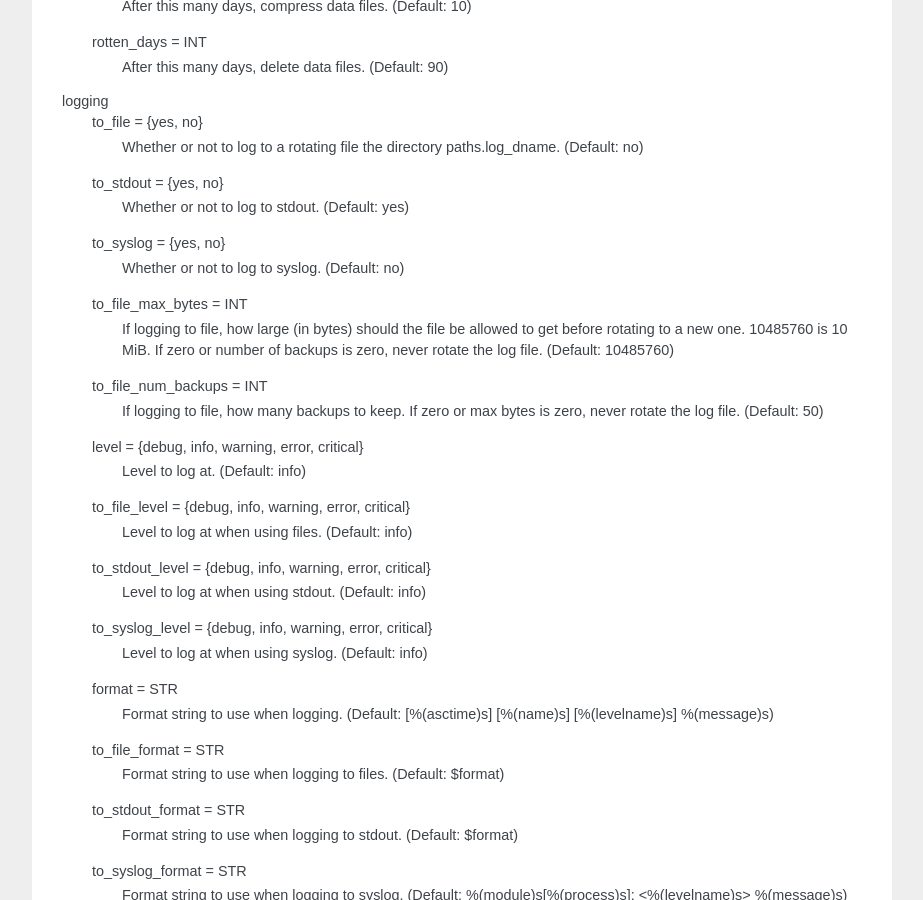
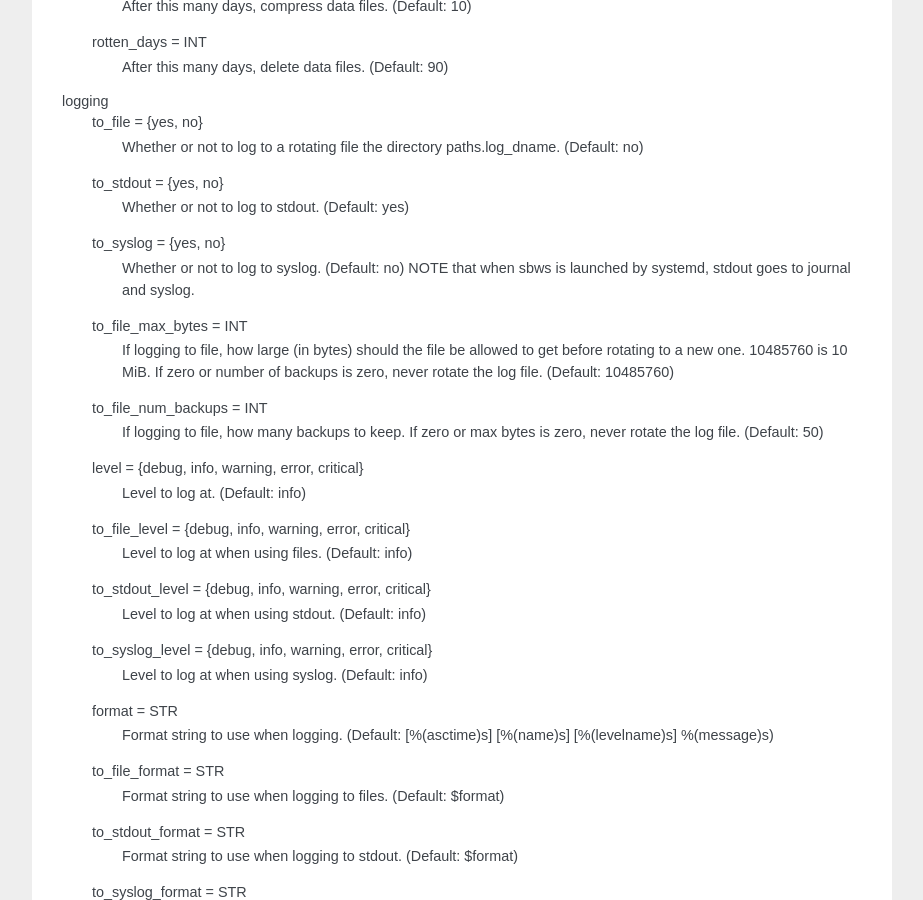
Before and after one commit to torproject/sbws, a Sphinx documentation site: the page built from docs/source/man_sbws.ini.rst, in a window 1280 px wide and 900 px high, scrolled down 2702 px. Shown: the whole window, without its empty margins (198-1121 px from the left). Built offline with Sphinx 7.4.7, drawn with Linux system fonts in a browser that asks for light colours; formulas are drawn with MathJax 3.

Commit message:
docs: add note about syslog when running systemd
Closes bug #28761. Bugfix v0.6.0

```diff
--- a/docs/source/man_sbws.ini.rst
+++ b/docs/source/man_sbws.ini.rst
@@ -139,6 +139,8 @@ logging
     Whether or not to log to stdout. (Default: yes)
   to_syslog = {yes, no}
     Whether or not to log to syslog. (Default: no)
+    NOTE that when sbws is launched by systemd, stdout goes to journal and
+    syslog.
   to_file_max_bytes = INT
     If logging to file, how large (in bytes) should the file be allowed to get
     before rotating to a new one. 10485760 is 10 MiB. If zero or number of
```
Also changed, not shown: 1 other file.
